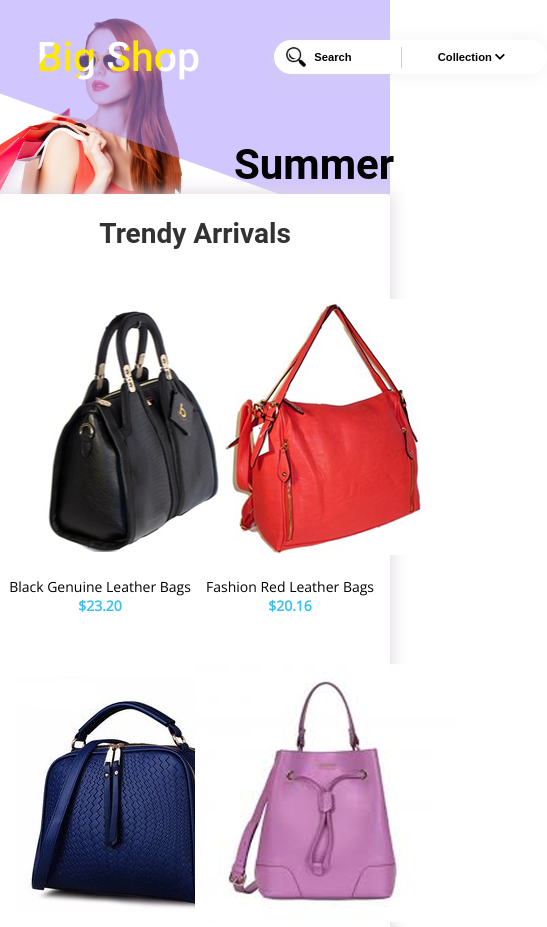
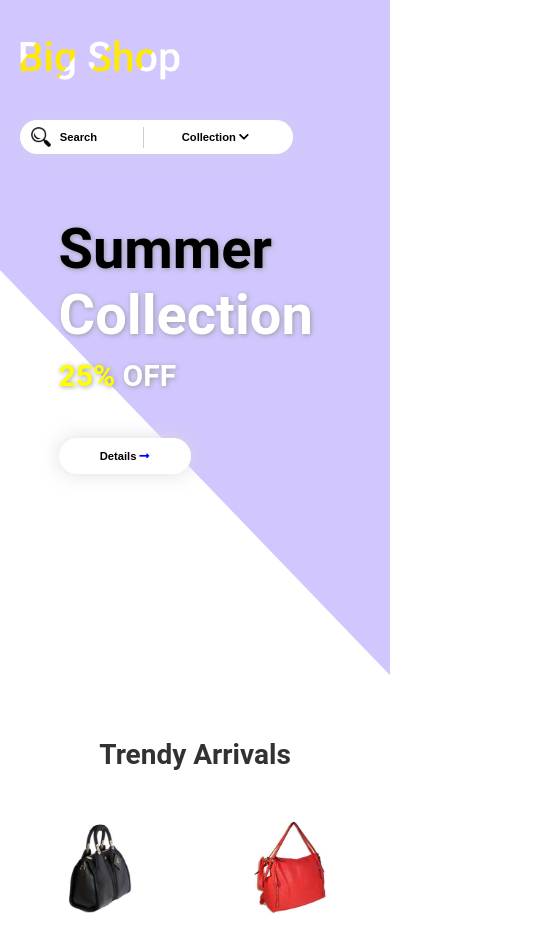
Before and after one commit to Diatom/big-shop-test, a website: page index.html in a window 390 px wide. Shown: the top 927 px of the page, 547 px wide, since content can reach past the window. Drawn offline with nearby package versions, Linux system fonts and the light colour scheme.

Commit message:
Add new responsive features

```diff
--- a/ArrivalsLots.js
+++ b/ArrivalsLots.js
@@ -24,7 +24,7 @@ function Lot(props) {
   return React.createElement(
     "div",
     { className: "lot-card" },
-    React.createElement("img", { src: props.product.pic }),
+    React.createElement("img", { className: "lot-pic", src: props.product.pic }),
     React.createElement(
       "p",
       null,
--- a/src/ArrivalsLots.js
+++ b/src/ArrivalsLots.js
@@ -15,7 +15,7 @@ function ShowcaseLots() {
 function Lot(props) {
   return (
     <div className="lot-card">
-      <img src={props.product.pic} />
+      <img className="lot-pic" src={props.product.pic} />
       <p>
         {props.product.description}
         <br />
--- a/styles/style.css
+++ b/styles/style.css
@@ -66,9 +66,9 @@ header div button {
   width: 120px;
   position: relative;
   border-radius: 20px;
-  -webkit-box-shadow: 0px 0px 18px 1px rgba(222, 213, 222, 0.3);
-  -moz-box-shadow: 0px 0px 18px 1px rgba(222, 213, 222, 0.3);
-  box-shadow: 0px 0px 18px 1px rgba(222, 213, 222, 0.3);
+  -webkit-box-shadow: 0px 0px 18px 1px rgba(222, 213, 222, 0.8);
+  -moz-box-shadow: 0px 0px 18px 1px rgba(222, 213, 222, 0.8);
+  box-shadow: 0px 0px 18px 1px rgba(222, 213, 222, 0.8);
   z-index: 100;
 }
 header div button a {
@@ -107,7 +107,7 @@ nav button {
   background: white;
 }
 input[type="text"] {
-  width: 120px;
+  width: 45%;
   background-image: url("../media/search.png");
   background-position: 5px center;
   background-size: 20px 20px;
@@ -125,9 +125,12 @@ input[type="text"]::placeholder {
   font-weight: bold;
   padding-left: 3em;
 }
+input[type="text"]::-moz-placeholder {
+  padding-left: 10px;
+}
 nav button {
   display: inline-block;
-  width: 140px;
+  width: 55%;
   border-left: 1px solid #ccc;
   box-sizing: border-box;
   position: relative;
@@ -265,16 +268,21 @@ main {
   width: 60%;
   display: grid;
   grid-gap: 20px;
-  grid-template-columns: repeat(auto-fill, minmax(350px, 1fr));
+  grid-template-columns: 60% 40%;
+  grid-template-rows: 1fr;
 }
 main img {
   width: 300px;
   height: auto;
-  justify-self: center;
+  justify-self: start;
+  grid-column: 2/3;
+  grid-row: 1/2;
 }
 main div {
   align-self: center;
   margin-top: 20px;
+  grid-column: 1/2;
+  grid-row: 1/2;
 }
 main div h1 {
   font-family: "Roboto", sans-serif;
@@ -459,15 +467,17 @@ footer h1 {
   color: blueviolet;
   text-shadow: 1px 5px 5px rgba(141, 129, 249, 0.7);
 }
+
 @media (max-width: 800px) {
   html {
     font-size: 14px;
   }
-  header div h1 {
-    font-size: 3em;
-  }
   section {
     width: 100%;
+    -webkit-box-shadow: none;
+    -moz-box-shadow: none;
+    box-shadow: none;
+    margin: 40px auto 0 auto;
   }
   section h1 {
     font-size: 2em;
@@ -513,4 +523,55 @@ footer h1 {
   .showcase-tabs li {
     padding: 1.1em 1.2em;
   }
+  .lot-pic {
+    width: 50%;
+    height: auto;
+  }
+  main {
+    width: 80%;
+    padding: 5vw 10%;
+    margin: 0;
+    grid-gap: 0;
+  }
+  main div {
+    grid-column: 1/3;
+  }
+  main img {
+    display: none;
+  }
+  header {
+    background: none;
+    grid-template-columns: 40% auto;
+    height: 80vh;
+  }
+  header div {
+    grid-column: 1/3;
+    padding: 0 0 0 15vw;
+    text-shadow: 1px 1px 5px rgba(150, 150, 150, 0.9);
+  }
+  header div h1 {
+    font-size: 4em;
+  }
+  header img {
+    margin: 40px 0 40px 5vw;
+  }
 }
+@media (max-width: 550px) {
+  header {
+    grid-template-columns: auto;
+    grid-template-rows: auto auto 1fr;
+  }
+  header img {
+    grid-column: 1/2;
+    grid-row: 1/2;
+  }
+  nav {
+    grid-column: 1/2;
+    grid-row: 2/3;
+    margin: 0 0 5vh 5vw;
+  }
+  header div {
+    grid-column: 1/2;
+    grid-row: 3/4;
+  }
+}
```
